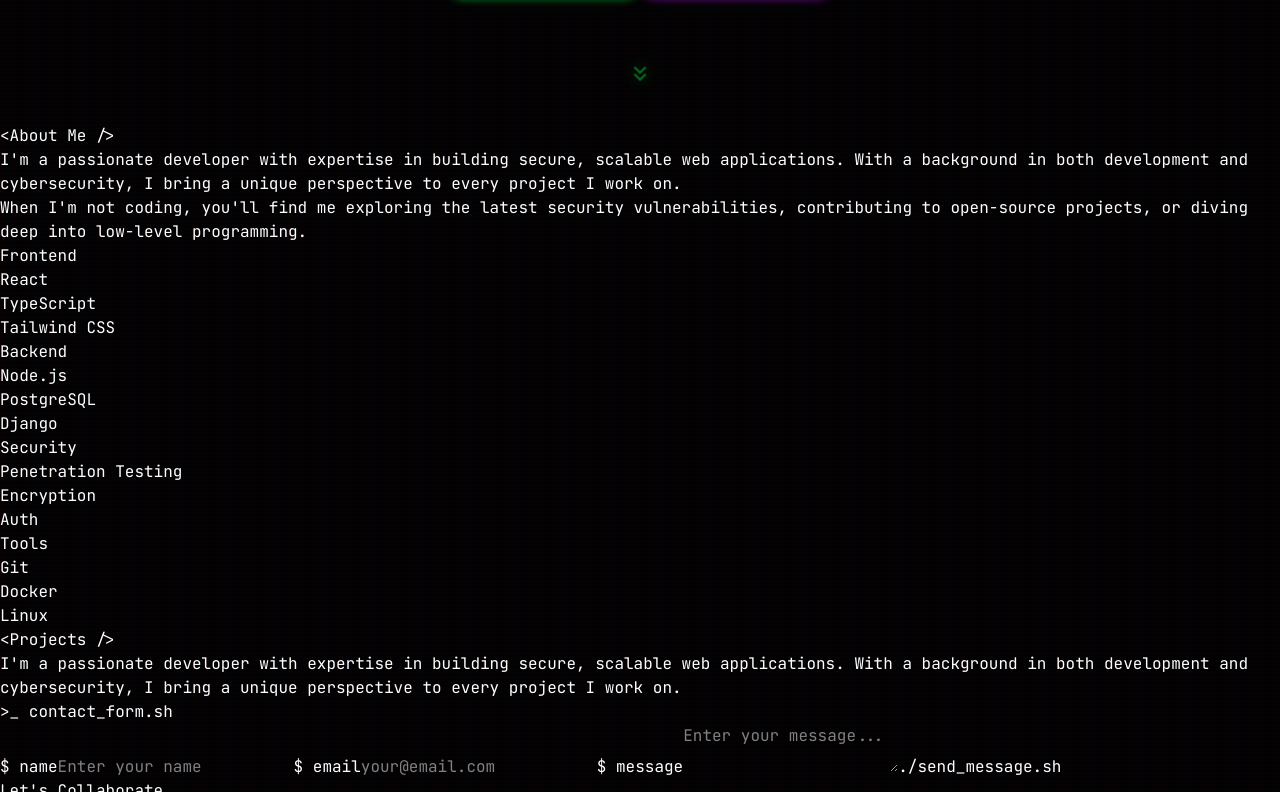
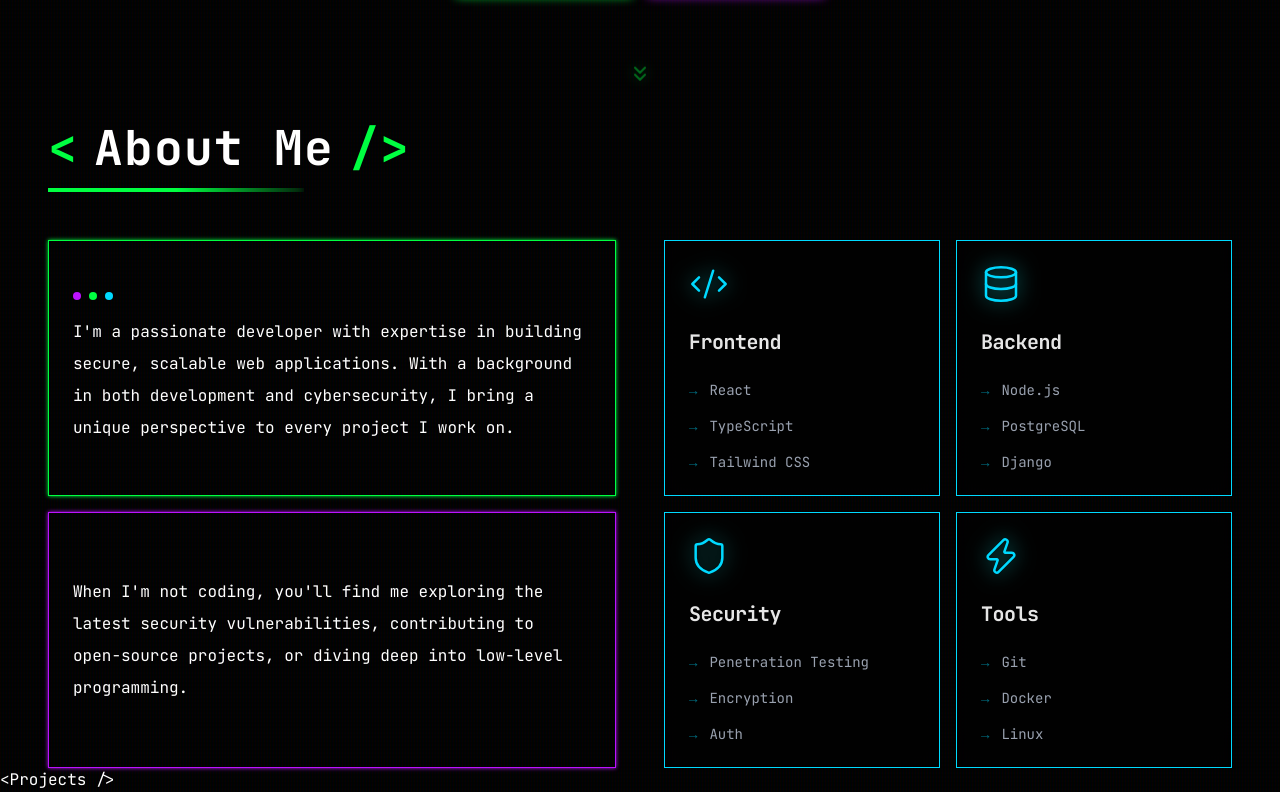
Before and after one commit to i-am-Shekinah/shekinahcodes, a React (Vite) app: page / in a window 1280 px wide. Shown: the part 508-1300 px from the top of the page. Built offline with nearby package versions, Linux system fonts and the light colour scheme.

Commit message:
feat: about me

```diff
--- a/package.json
+++ b/package.json
@@ -11,6 +11,7 @@
   },
   "dependencies": {
     "@tailwindcss/vite": "^4.2.2",
+    "lucide-react": "^1.8.0",
     "react": "^19.2.4",
     "react-dom": "^19.2.4"
   },
--- a/src/components/AboutMe.tsx
+++ b/src/components/AboutMe.tsx
@@ -1,57 +1,74 @@
+import SkillsCard from "./ui/SkilsCard";
+import { Shield, Code2, Database, Zap } from "lucide-react";
+
 function AboutMe() {
 
     return (
-        <div>
-            <h2>{"<About Me />"}</h2>
+        <div className="mx-12">
 
-            <div>
-                <div>
-                    <p>I'm a passionate developer with expertise in building secure, scalable web applications. With a background in both development and cybersecurity, I bring a unique perspective to every project I work on.</p>
+            <div className="mb-12">
+                <h2 className="heading2"><span className="text-neon-green">{"<"}</span>About Me <span className="text-neon-green">{"/>"}</span></h2>
+
+                {/* The Fading Neon Underline */}
+                <div className="w-64 h-1 mt-4 relative overflow-hidden">
+                    <div className="absolute inset-0 bg-linear-to-r from-neon-green via-neon-green to-transparent" />
+                    {/* Subtle glow behind the line */}
+                    <div className="absolute inset-0 bg-neon-green blur-xs opacity-40" />
+                </div>
+            </div>
+
+            <div className="flex justify-between gap-12">
+                <div className="flex-1 flex-col space-y-4">
+                    <div className="flex-col gap-4 border border-neon-green shadow-[0_0_4px_rgba(0,255,65,0.4)] shadow-neon-green h-64 px-6 flex justify-center leading-loose">
+                        <div className="flex gap-2">
+                            <div className="h-2 w-2 rounded-full bg-neon-purple"></div>
+                            <div className="h-2 w-2 rounded-full bg-neon-green"></div>
+                            <div className="h-2 w-2 rounded-full bg-neon-blue"></div>
+                        </div>
+                        <p>I'm a passionate developer with expertise in building secure, scalable web applications. With a background in both development and cybersecurity, I bring a unique perspective to every project I work on.</p>
+                    </div>
+
+                    <div className="border border-neon-purple shadow-[0_0_4px_rgba(188,19,254,0.4)] shadow-neon-purple h-64 px-6 flex items-center leading-loose">
+                        <p>When I'm not coding, you'll find me exploring the latest security vulnerabilities, contributing to open-source projects, or diving deep into low-level programming.</p>
+                    </div>
                 </div>
 
-                <div>
-                    <p>When I'm not coding, you'll find me exploring the latest security vulnerabilities, contributing to open-source projects, or diving deep into low-level programming.</p>
-                </div>
 
-                <div>
-                    <div>
-                        <p>Frontend</p>
-                        <ul>
-                            <li>React</li>
-                            <li>TypeScript</li>
-                            <li>Tailwind CSS</li>
-                        </ul>
+                <div className="flex-1 flex-col space-y-4">
+                    <div className="flex gap-4">
+                        <SkillsCard
+                            title="Frontend"
+                            icon={Code2}
+                            items={['React', 'TypeScript', 'Tailwind CSS']}
+                        />
+
+                        <SkillsCard
+                            title="Backend"
+                            icon={Database}
+                            items={['Node.js', 'PostgreSQL', 'Django']}
+                        />
                     </div>
 
-                    <div>
-                        <p>Backend</p>
-                        <ul>
-                            <li>Node.js</li>
-                            <li>PostgreSQL</li>
-                            <li>Django</li>
-                        </ul>
-                    </div>
 
-                    <div>
-                        <p>Security</p>
-                        <ul>
-                            <li>Penetration Testing</li>
-                            <li>Encryption</li>
-                            <li>Auth</li>
-                        </ul>
-                    </div>
 
-                    <div>
-                        <p>Tools</p>
-                        <ul>
-                            <li>Git</li>
-                            <li>Docker</li>
-                            <li>Linux</li>
-                        </ul>
+                    <div className="flex gap-4">
+                        <SkillsCard
+                            title="Security"
+                            icon={Shield}
+                            items={['Penetration Testing', 'Encryption', 'Auth']}
+                        />
+
+                        <SkillsCard
+                            title="Tools"
+                            icon={Zap}
+                            items={['Git', 'Docker', 'Linux']}
+                        />
+
                     </div>
                 </div>
             </div>
         </div>
+
     )
 }
 
--- /dev/null
+++ b/src/components/ui/SkilsCard.tsx
@@ -0,0 +1,43 @@
+import { LucideIcon } from 'lucide-react';
+
+interface CardProps {
+  title: string;
+  icon: LucideIcon;
+  items: string[];
+}
+
+
+function SkillsCard({ title, icon: Icon, items }: CardProps) {
+  return (
+    <div className="flex flex-col flex-1 justify-center h-64 px-6 bg-black/40 border border-neon-blue backdrop-blur-md hover:scale-105 hover:shadow-[0_0_20px_rgba(0,217,255,0.7)] hover:shadow-neon-blue transition-all group duration-500 relative overflow-hidden">
+
+      <div className="mb-6">
+        <Icon
+          size={40}
+          strokeWidth={1.5}
+          className="text-neon-blue drop-shadow-[0_0_10px_rgba(19,254,254,0.6)]"
+        />
+      </div>
+
+      <h3 className="text-xl font-bold mb-6 titlecase tracking-tight text-white/90">
+        {title}
+      </h3>
+
+      <ul className="space-y-4">
+        {items.map((item) => (
+          <li
+            key={item}
+            className="flex items-center gap-3 font-mono text-sm text-gray-400 group/item hover:text-white transition-colors"
+          >
+            <span className="text-neon-blue opacity-50 group-hover/item:opacity-100 transition-opacity font-bold">
+              →
+            </span>
+            {item}
+          </li>
+        ))}
+      </ul>
+    </div>
+  );
+}
+
+export default SkillsCard;
--- a/src/index.css
+++ b/src/index.css
@@ -28,3 +28,7 @@ body {
                     linear-gradient(90deg, rgba(255, 0, 0, 0.06), rgba(0, 255, 0, 0.02), rgba(0, 0, 255, 0.06));
   background-size: 100% 4px, 3px 100%;
 }
+
+.heading2 {
+  @apply text-4xl md:text-5xl font-bold tracking-wide flex items-center gap-4;
+}
```
Also changed, not shown: src/components/ui/Card.tsx (deleted), 1 other file (tests, documents, lock files or other folders).
